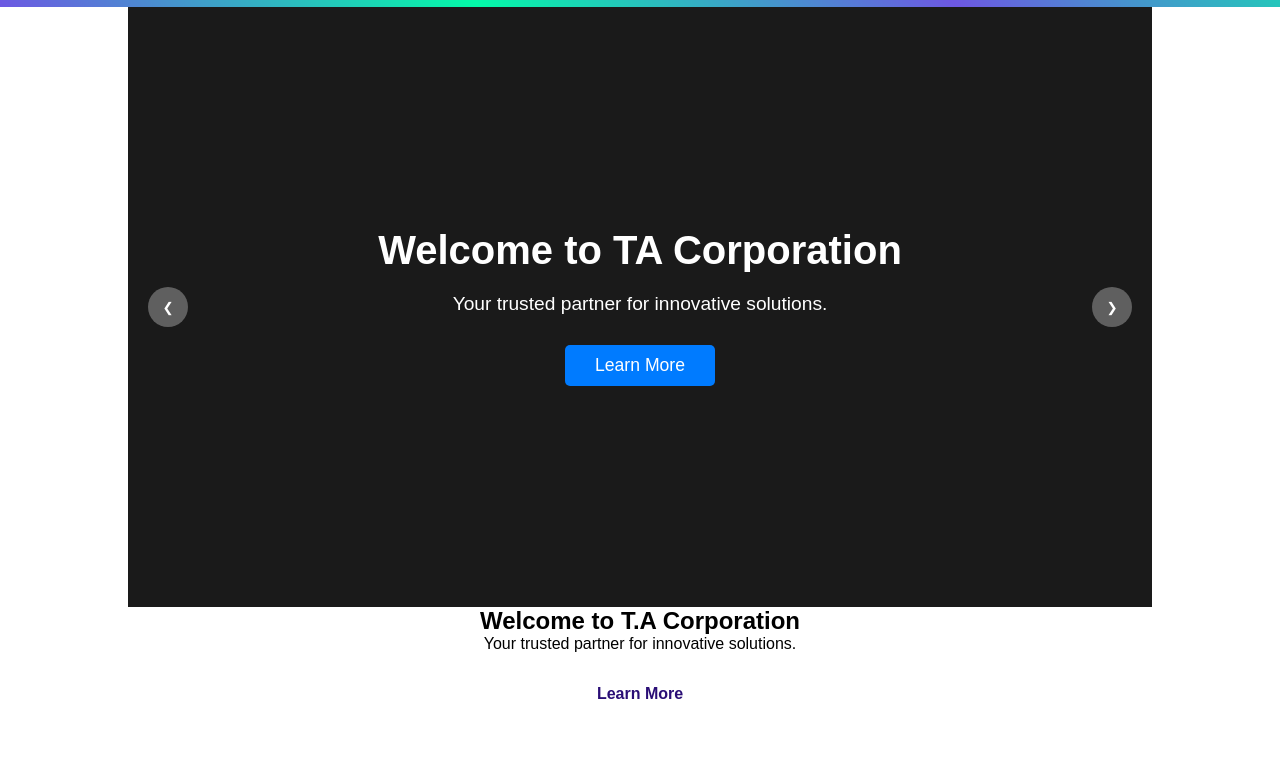
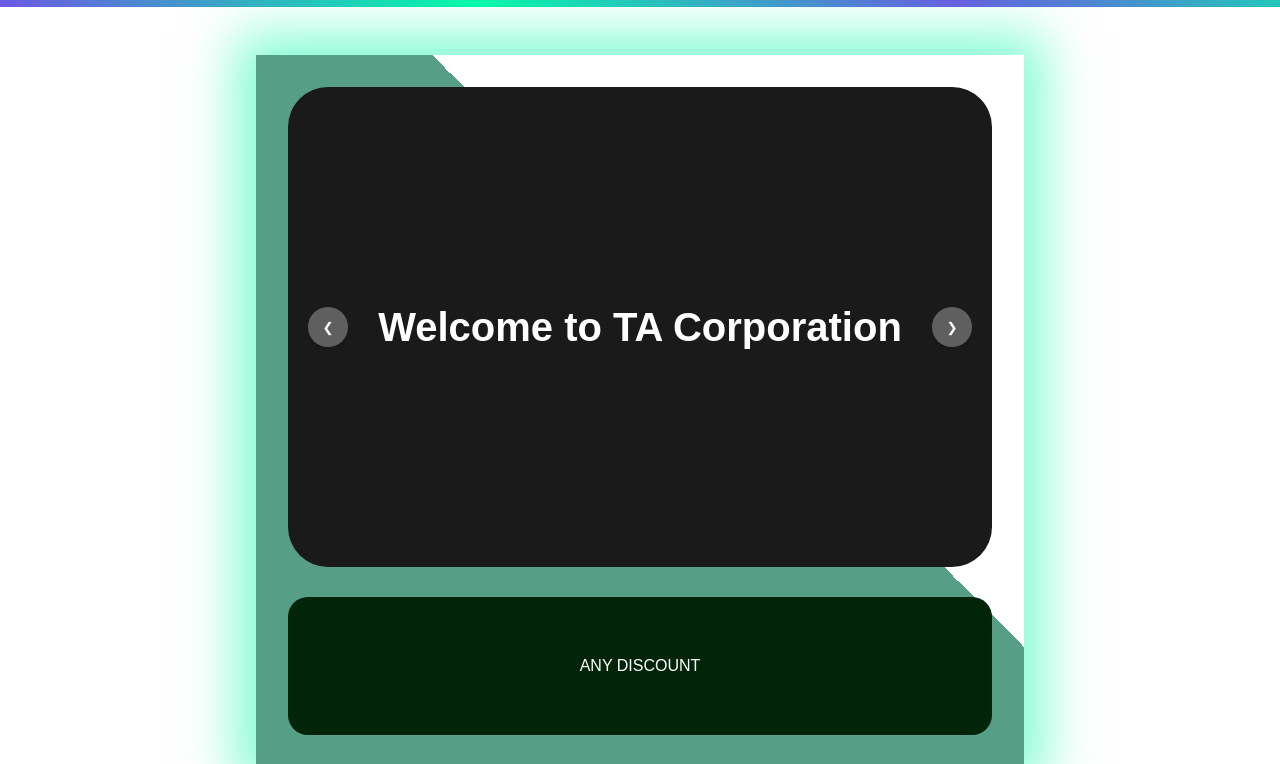
Before and after one commit to dev-andalib/tacorpF, a plain HTML site: page index.html in a window 1280 px wide. Shown: the part 151-915 px from the top of the page. Drawn offline with Linux system fonts and the light colour scheme.

Commit message:
Home page initial setup done

```diff
--- a/css/index.css
+++ b/css/index.css
@@ -60,8 +60,7 @@
 }
 
 main{
-    height: 100%;
-    width: 80%;
+    width: 60%;
     margin: 0 auto;
   }
 
@@ -69,7 +68,11 @@
 /* HERO SECTION */
 .hero{
     text-align: center;
-    height: 30rem;
+    background: linear-gradient(45deg, #579e86 60%, #ffffff94 40%);
+    margin-top: 3rem;
+    padding: 2rem;
+    box-shadow: 0 0 50px 20px rgba(3, 250, 168, 0.5)
+
 }
 
 
@@ -78,10 +81,11 @@
   position: relative;
   max-width: 1200px;
   margin: 0 auto;
-  height: 600px;
+  height: 30rem;
   overflow: hidden;
   background: #1a1a1a;
   color: white;
+  border-radius: 40px;
 }
 
 .slider {
@@ -141,43 +145,33 @@
 
 .slide h1 {
   font-size: 2.5em;
-  margin-bottom: 20px;
+
 }
 
 .slide p {
   font-size: 1.2em;
-  margin-bottom: 30px;
+
 }
 
-.learn-more {
-  padding: 10px 30px;
-  background: #007bff;
-  color: white;
-  border: none;
-  border-radius: 5px;
-  cursor: pointer;
-  font-size: 1.1em;
-}
+
 /* hero: slider */
 
-.cta-button {
-    display: inline-block;
-    padding: 12px 24px;
-    background-color: white;
-    color: #2a0e76;
-    text-decoration: none;
-    font-weight: bold;
-    border-radius: 8px;
-    margin-top: 20px;
-    transition: background 0.3s, color 0.3s;
+.hero_feature{
+  visibility: visible;
+  max-width: 1200px;
+  margin: 0 auto;
+  padding: 60px 5%;
+  margin-top: 30px;
+  background-color: #022409;
+  color: white;
+  border-radius: 20px;
 }
 
-.cta-button:hover {
-    background-color: #2a0e76;
-    color: white;
-}
 
-/* FEATURE PRODUCTS */
+
+
+
+/* TRENDING PRODUCTS */
 .feature-products {
     text-align: center;
     padding: 60px 5%;
--- a/index.html
+++ b/index.html
@@ -23,48 +23,51 @@
     <main>
       <!-- HERO BANNER SECTION -->
       <section class="hero">
-
-
         <div class="slider-container">
           <div class="slider">
-                <!-- Slide 1 -->
             <div class="slide active">
               <h1>Welcome to TA Corporation</h1>
-                    <p>Your trusted partner for innovative solutions.</p>
-                    <button class="learn-more">Learn More</button>
             </div>
 
-                <!-- Add 6 more slides following your content structure -->
             <div class="slide">
-                    <h1>ABOUT</h1>
+              <h1>SLIDE 2</h1>
               <p>About us content goes here</p>
             </div>
 
             <div class="slide">
-                    <h1>PRODUCT</h1>
+              <h1>SLIDE 3</h1>
+              <p>Our products and services</p>
+            </div>
+
+            <div class="slide">
+              <h1>SLIDE 4</h1>
+              <p>Our products and services</p>
+            </div>
+
+            <div class="slide">
+              <h1>SLIDE 5</h1>
+              <p>Our products and services</p>
+            </div>
+
+            <div class="slide">
+              <h1>SLIDE 6</h1>
               <p>Our products and services</p>
             </div>
 
             <!-- Add remaining slides for CONTACT, CORPORATION, etc. -->
-
           </div>
 
           <button class="nav-button prev">❮</button>
           <button class="nav-button next">❯</button>
         </div>
 
+        <div class="hero_feature"> ANY DISCOUNT </div>
 
-        <div class="hero_feature"></div>
 
-        <div class="hero_footer">
-          <h1>Welcome to T.A Corporation</h1>
-          <p>Your trusted partner for innovative solutions.</p>
-          <a href="#" class="cta-button">Learn More</a>
-        </div>
       </section>
 
       <!-- FEATURE PRODUCTS SECTION -->
-      <!-- <section class="feature-products">
+       <section class="feature-products">
             <h2>Feature Products</h2>
             <div class="product-grid">
                 <div class="product-card">
@@ -83,7 +86,7 @@
                     <p>Durability meets performance.</p>
                 </div>
             </div>
-        </section> -->
+        </section>
 
       <!-- TESTIMONIALS SECTION -->
       <!-- <section class="testimonials">
```
Lines whose indentation alone changed are shown as unchanged.
